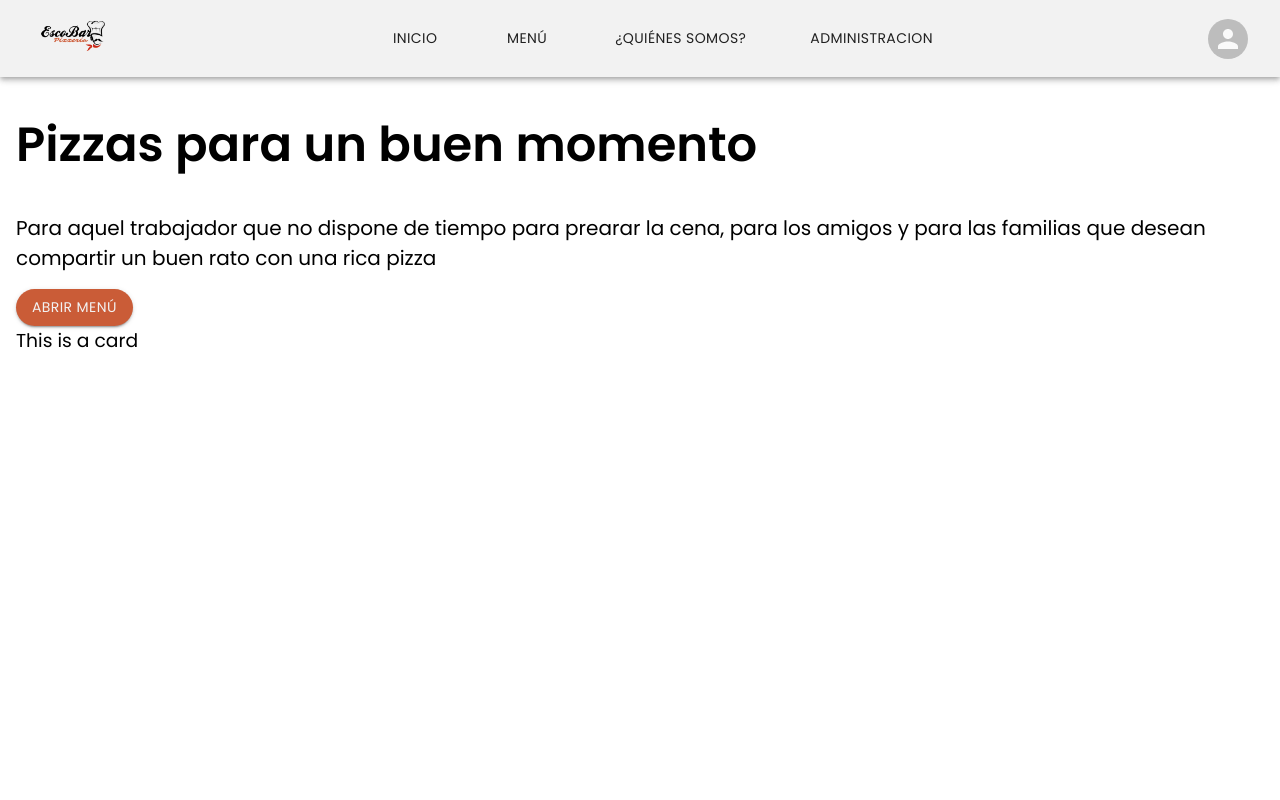
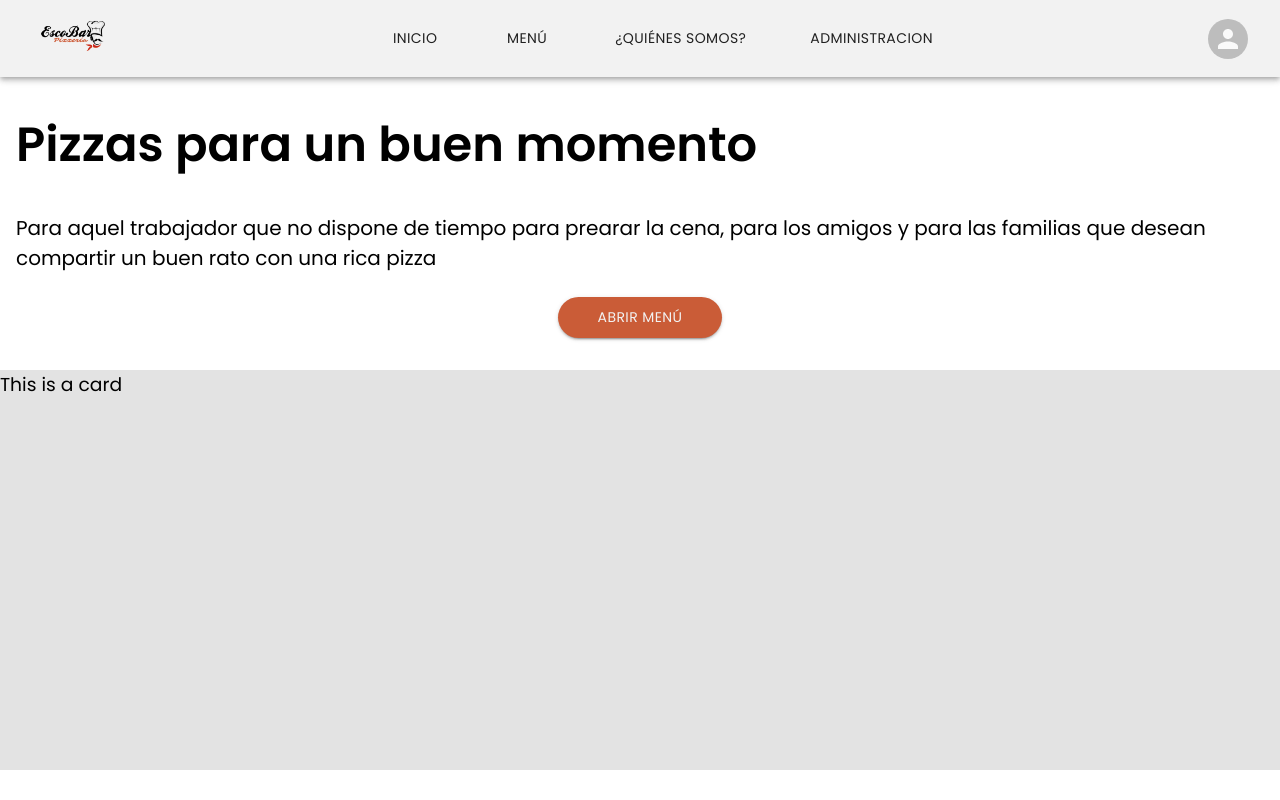
Before and after one commit to isaias-alt/escobar-pizzeria, a React (Create React App) app: page / in a window 1280 px wide. Built offline with nearby package versions, Linux system fonts and the light colour scheme; the HTML template or start-up script is replaced by a standard one.

Commit message:
Trabajando en el home page

```diff
--- a/src/components/OpenMenu.jsx
+++ b/src/components/OpenMenu.jsx
@@ -10,6 +10,7 @@ const OpenMenu = () => {
         <Button
           variant="contained"
           style={{ borderRadius: 50, background: "#CA5C37", color: "#F2F2F2" }}
+          className={classes.button}
         >
           Abrir Menú
         </Button>
@@ -22,6 +23,9 @@ const useStyle = makeStyles((theme) => ({
   menuButton: {
     textDecoration: "none",
   },
+  button: {
+    padding: theme.spacing(1, 5, 1, 5),
+  },
 }));
 
 export default OpenMenu;
--- a/src/pages/HomePage.jsx
+++ b/src/pages/HomePage.jsx
@@ -8,18 +8,26 @@ const HomePage = () => {
   return (
     <>
       <Navbar />
-      <div className={classes.principal}>
-        <h1 className={classes.tituloPrincipal}>Pizzas para un buen momento</h1>
-        <p className={classes.parrafo}>
-          Para aquel trabajador que no dispone de tiempo para prearar la cena,
-          para los amigos y para las familias que desean compartir un buen rato
-          con una rica pizza
-        </p>
-        <OpenMenu className={classes.openMenuButton} />
+      <section className="landing-section">
+        <div className={classes.principal}>
+          <h1 className={classes.tituloPrincipal}>
+            Pizzas para un buen momento
+          </h1>
+          <p className={classes.parrafo}>
+            Para aquel trabajador que no dispone de tiempo para prearar la cena,
+            para los amigos y para las familias que desean compartir un buen
+            rato con una rica pizza
+          </p>
+        </div>
+        <div className={classes.openMenuButton}>
+          <OpenMenu />
+        </div>
+      </section>
+      <section className={classes.cardsSection}>
         <div>
           <Card />
         </div>
-      </div>
+      </section>
     </>
   );
 };
@@ -29,7 +37,6 @@ const useStyle = makeStyles((theme) => ({
     margin: theme.spacing(2),
     display: "flex",
     flexDirection: "column",
-    justifyContent: "center",
   },
   tituloPrincipal: {
     margin: theme.spacing(2, 0, 2, 0),
@@ -37,11 +44,17 @@ const useStyle = makeStyles((theme) => ({
     fontSize: "3rem",
   },
   parrafo: {
-    margin: theme.spacing(2, 0, 2, 0),
+    margin: theme.spacing(2, 0, 1, 0),
     fontSize: "20px",
   },
   openMenuButton: {
-    margin: theme.spacing(3),
+    display: "flex",
+    justifyContent: "center",
+    margin: theme.spacing(0, 0, 4, 0),
+  },
+  cardsSection: {
+    background: "#E3E3E3",
+    height: "50vh",
   },
 }));
 
```
